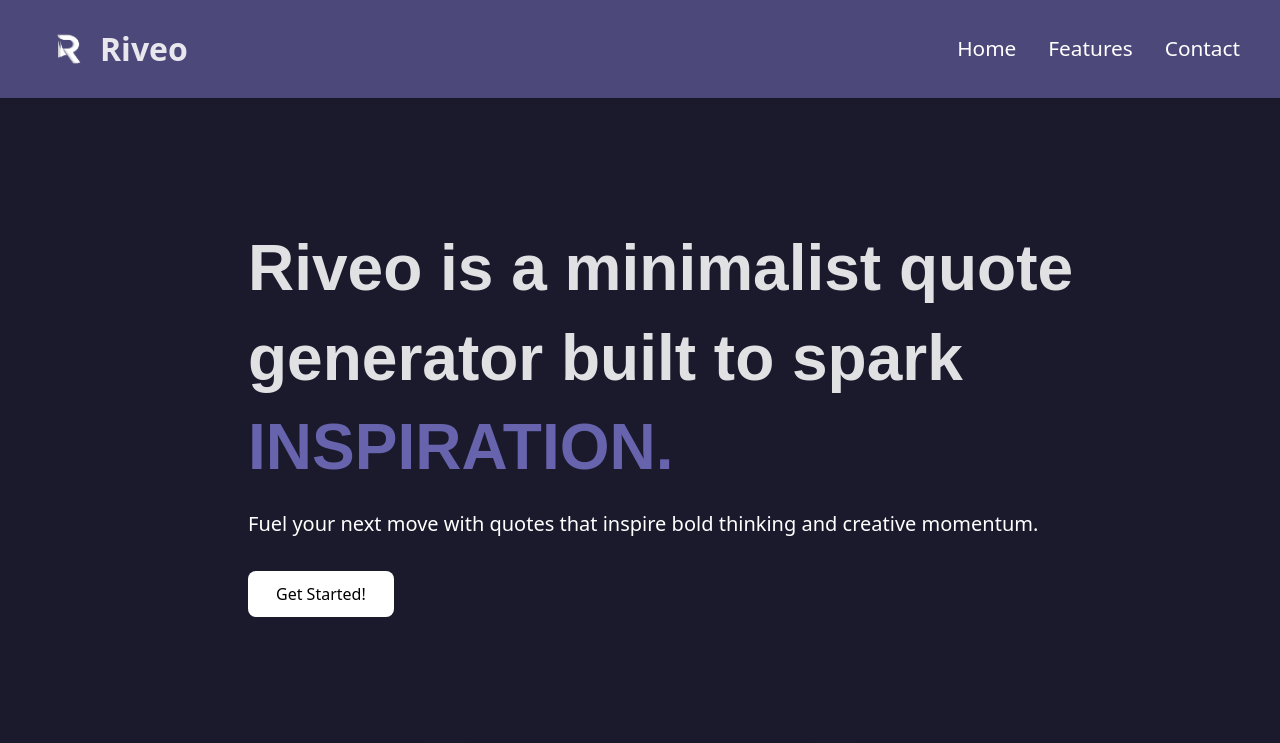
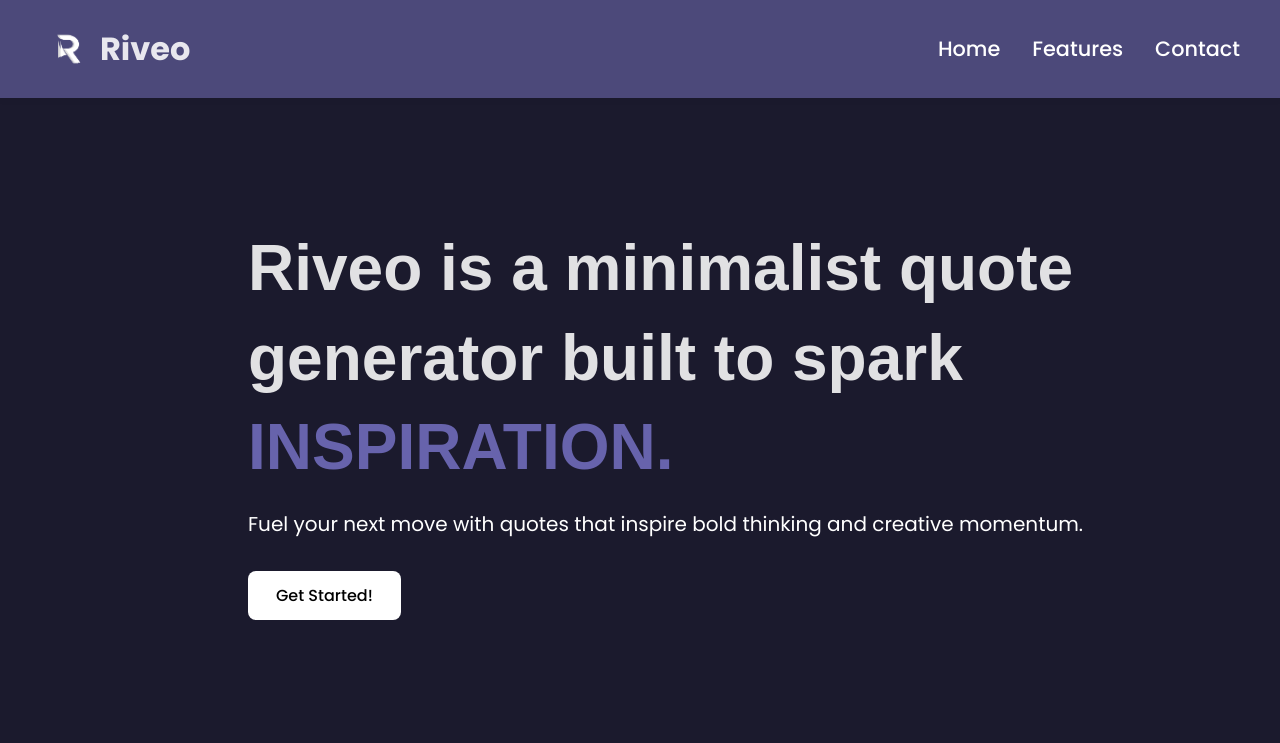
Before and after one commit to MisplacedOrange/Riveote, a React (Vite) app: page / in a window 1280 px wide. Shown: the top 743 px of the page. Built offline with nearby package versions, Linux system fonts and the light colour scheme.

Commit message:
Changed font to Poppins

```diff
--- a/src/index.css
+++ b/src/index.css
@@ -1,5 +1,7 @@
+@import url(https://fonts.googleapis.com/css?family=Poppins:100,100italic,200,200italic,300,300italic,regular,italic,500,500italic,600,600italic,700,700italic,800,800italic,900,900italic);
+
 :root {
-  font-family: system-ui, Avenir, Helvetica, Arial, sans-serif;
+  font-family: Poppins, system-ui, Avenir, Helvetica, Arial, sans-serif;
   line-height: 1.5;
   font-weight: 400;
 
```
